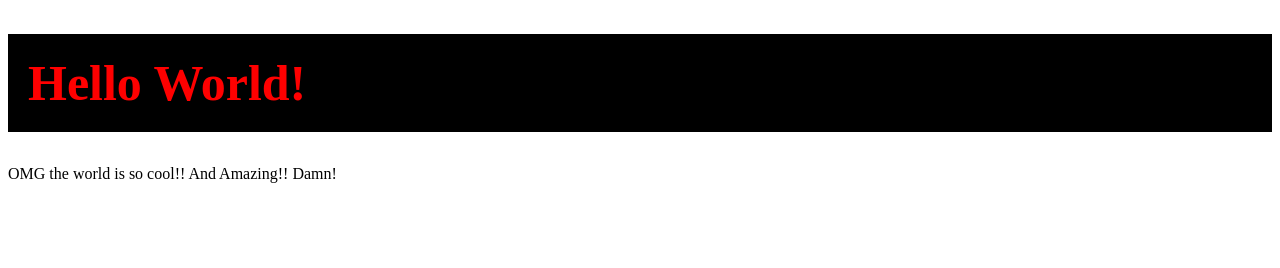
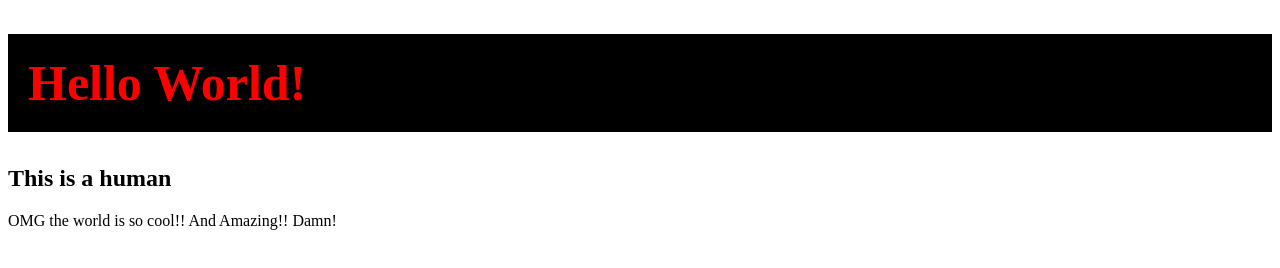
Before and after one commit to mirandajoy/mirandajoy.github.io, a plain HTML site: page NeerhofCarpentry.html in a window 1280 px wide. Drawn offline with Linux system fonts and the light colour scheme.

Commit message:
adding h2

```diff
--- a/NeerhofCarpentry.html
+++ b/NeerhofCarpentry.html
@@ -5,6 +5,7 @@
   </head>
   <body>
     <h1>Hello World!</h1>
+    <h2>This is a human</h2>
     <p>OMG the world is so cool!! And Amazing!! Damn!</p>
   </body>
 </html>
```
